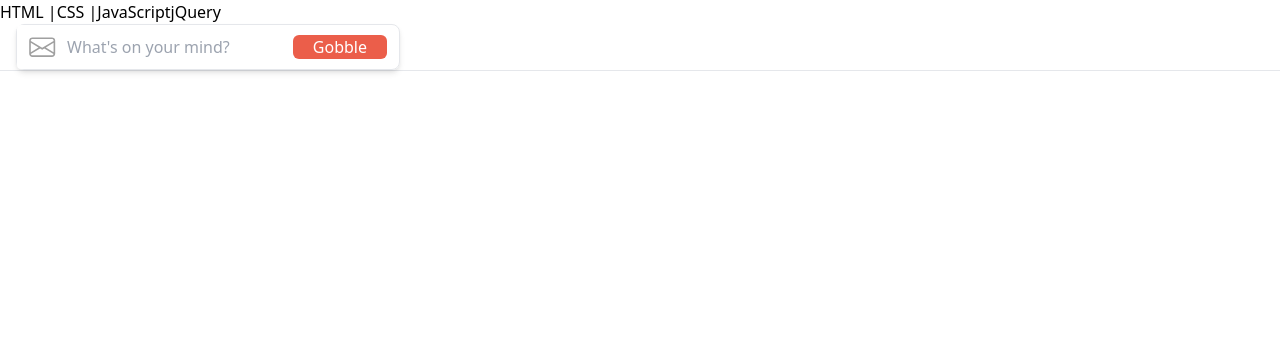
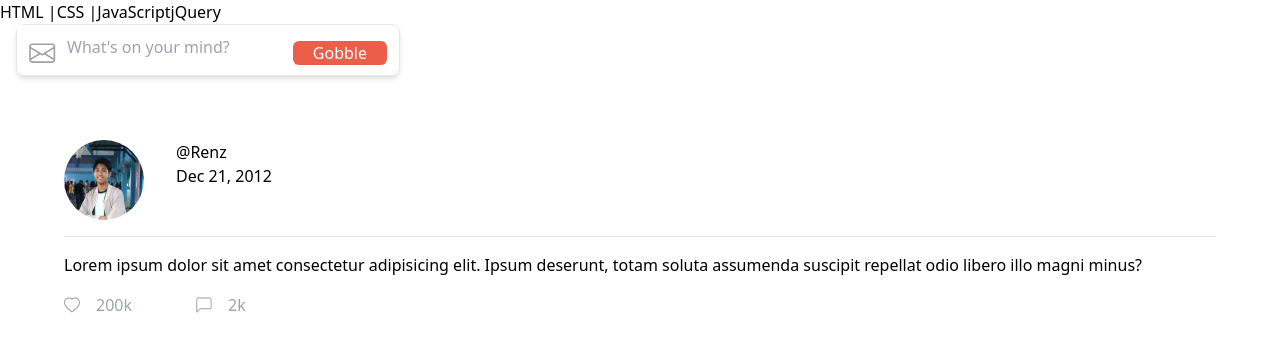
Before and after one commit to izner32/Gobbler, a Next.js app in the folder client/: page /newsfeed in a window 1280 px wide. Shown: the top 352 px of the page. Built offline with nearby package versions, Linux system fonts and the light colour scheme.

Commit message:
:construction: created a draft for how the post would look like and made the textarea field to auto resizing

```diff
--- a/client/package.json
+++ b/client/package.json
@@ -13,6 +13,7 @@
     "react": "17.0.2",
     "react-dom": "17.0.2",
     "react-router-dom": "^5.2.1",
+    "react-textarea-autosize": "^8.3.3",
     "tailwindcss": "^2.2.7"
   },
   "devDependencies": {
--- a/client/src/components/postList.tsx
+++ b/client/src/components/postList.tsx
@@ -1,6 +1,16 @@
-import React from 'react'
+import React, {useState} from 'react'
 
 function postList() {
+    const [postList,setPostList] = useState([]);
+
+    const onLogInClicked = async () => {
+        const response = await fetch(``)
+        const data = await response.json();
+
+        // after fetching store this grabbed data now
+        setPostList(data);
+    }
+
     return (
         <div>
 
--- a/client/src/pages/newsfeed.tsx
+++ b/client/src/pages/newsfeed.tsx
@@ -1,4 +1,12 @@
+/*
+- create states for posts
+- create a function that handles the resizing of input post field
+    - been wasting a lot of time on this one only to discover there's an npm package for this
+    - lesson learned: always look for npm package first when implementing a feature
+
+*/
 import React, {useState} from 'react'
+import TextareaAutosize from 'react-textarea-autosize';
 
 function newsfeed() {
     const [ postValue, setPostValue ] = useState("");
@@ -6,6 +14,16 @@ function newsfeed() {
     const onPostClicked = async() => {
 
     }
+
+    // auto resizing field
+    // const useStyles = theme => ({
+    //     textField: {
+    //       marginLeft: theme.spacing(1),
+    //       marginRight: theme.spacing(1),
+    //       border: '1px solid red',
+    //     },
+    //   }
+    // );
 
 
     return (
@@ -19,12 +37,12 @@ function newsfeed() {
             <div className="">
                 <div className="relative border rounded-lg w-96 shadow-md ml-4">
                     <img className ="absolute bottom-3 left-3" src="Email.svg" alt="Email"></img>
-                    <input
-                        type="email"
-                        className="block whitespace-normal break-words w-64 p-2 appearance-none border-2 border-white rounded focus:outline-none focus:bg-white focus:border-Turkey-0 pl-12"
+                    <TextareaAutosize
+                        className="resize-none overflow-hidden whitespace-normal break-words w-64 p-2 appearance-none border-2 border-white rounded focus:outline-none focus:bg-white focus:border-Turkey-0 pl-12"
                         value={postValue}
                         onChange={e => setPostValue(e.target.value)}
-                        placeholder="What's on your mind?" />
+                        placeholder="What's on your mind?"
+                        />
                     <button
                         className="absolute bottom-2.5 right-3 pl-5 pr-5 text-white bg-Turkey-500 rounded-md hover:bg-Turkey-600"
                         disabled={!postValue}
@@ -33,16 +51,27 @@ function newsfeed() {
                 </div>
 
                 {/* this is how posts shall look like */}
-                <div>
-                    <div>
-                        <img></img>
-                        <p></p>
-                        <p></p>
+                <div className="m-16">
+                    <div className="flex mb-4">
+                        <img className ="mr-8 h-20 w-20 object-cover rounded-[50%]" src="Renz.jpg" alt="Renz" ></img>
+                        <div>
+                            <p className="">@Renz</p>
+                            <p className="">Dec 21, 2012</p>
+                        </div>
                     </div>
-                    <div>
-                    <hr></hr>
-                    <p></p>
-
+                    <div className="">
+                        <hr></hr>
+                        <p className="py-4">Lorem ipsum dolor sit amet consectetur adipisicing elit. Ipsum deserunt, totam soluta assumenda suscipit repellat odio libero illo magni minus?</p>
+                        <div className="flex gap-x-16">
+                            <div className="flex items-center gap-x-4">
+                                <img className =" h-4 w-4" src="Heart.svg" alt="Renz" ></img>
+                                <p className="text-gray-400">200k</p>
+                            </div>
+                            <div className="flex items-center gap-x-4">
+                                <img className =" h-4 w-4" src="Message.svg" alt="Renz" ></img>
+                                <p className="text-gray-400">2k</p>
+                            </div>
+                        </div>
                     </div>
                 </div>
             </div>
```
Also changed, not shown: client/public/Renz.jpg (added), 1 other file (tests, documents, lock files or other folders).
